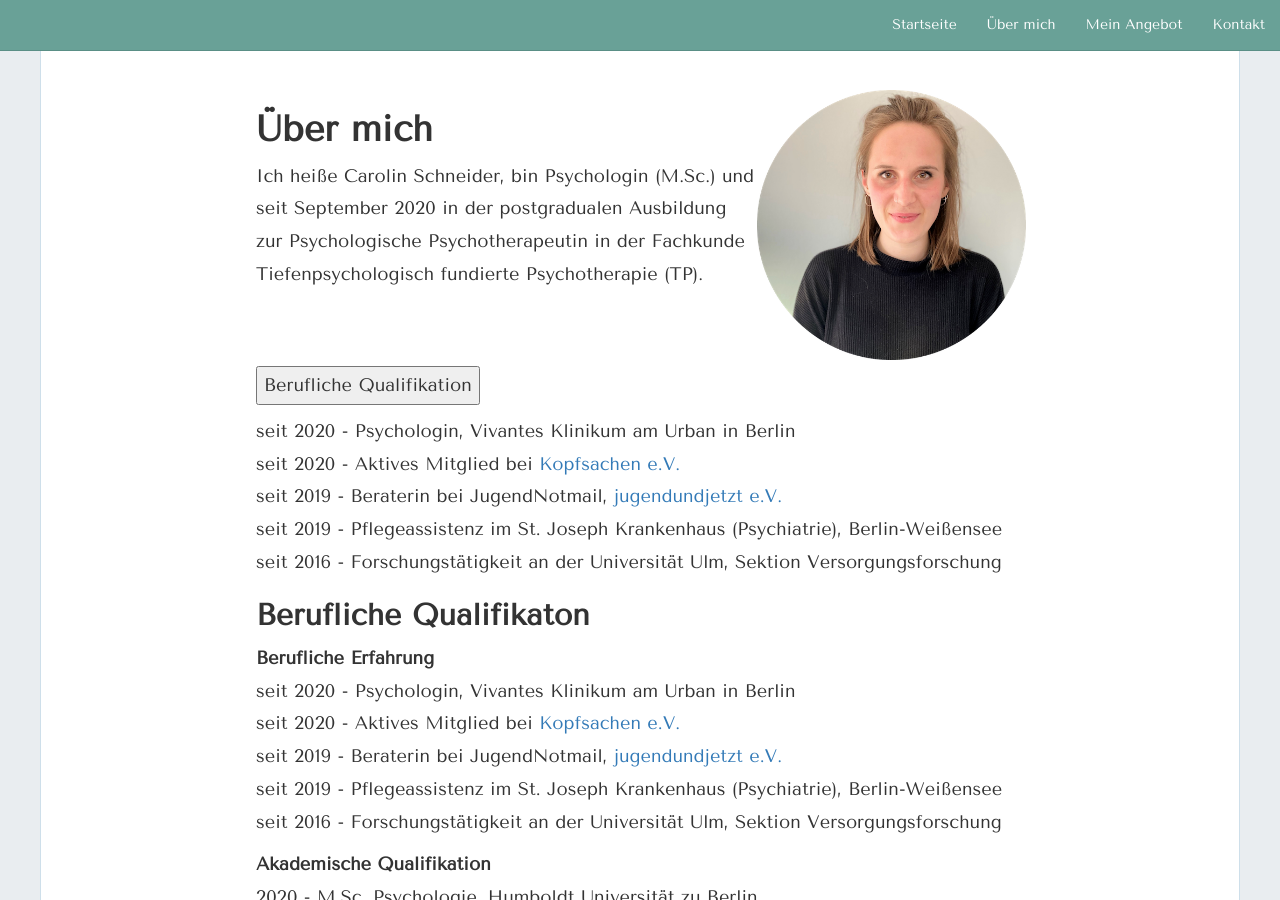
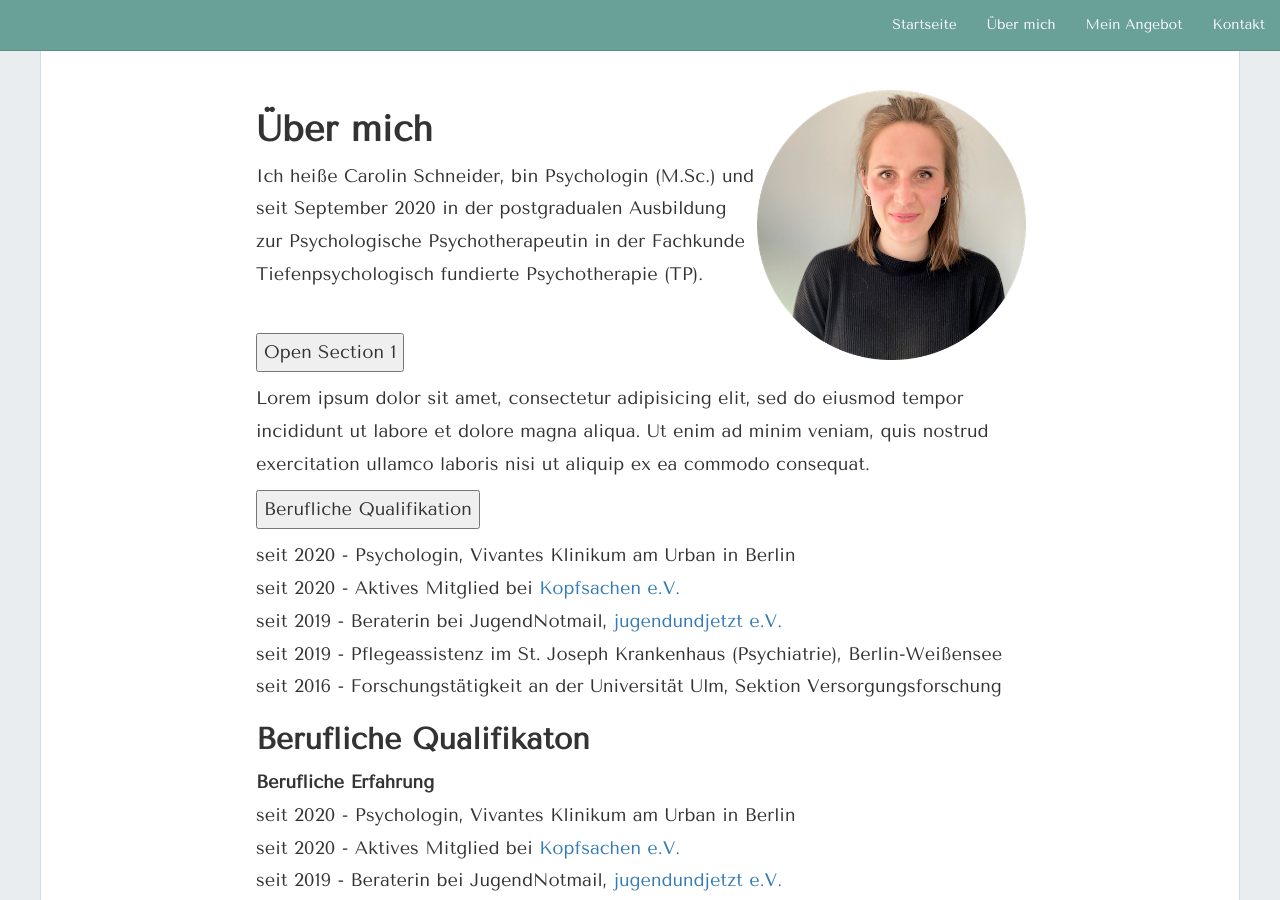
Before and after one commit to carolinschneider/carolinschneider.github.io, a Jekyll site: the page built from about.md, in a window 1280 px wide and 900 px high. Built offline with Jekyll 4.4.1, drawn with Linux system fonts in a browser that asks for light colours; nearby versions of some CDN libraries.

Commit message:
Update about.md

```diff
--- a/about.md
+++ b/about.md
@@ -10,14 +10,18 @@
 Ich heiße Carolin Schneider, bin Psychologin (M.Sc.) und seit September 2020 in der postgradualen Ausbildung zur Psychologische Psychotherapeutin in der Fachkunde Tiefenpsychologisch fundierte Psychotherapie (TP). <br> <br>
 
 
-<br>
+<button type="button" class="collapsible">Open Section 1</button>
+<div class="content">
+  <p>Lorem ipsum dolor sit amet, consectetur adipisicing elit, sed do eiusmod tempor incididunt ut labore et dolore magna aliqua. Ut enim ad minim veniam, quis nostrud exercitation ullamco laboris nisi ut aliquip ex ea commodo consequat.</p>
+</div>
+
  <button type="button" class="collapsible">Berufliche Qualifikation </button>
 <div class="content">
   <p>seit 2020 - Psychologin, Vivantes Klinikum am Urban in Berlin <br />
 seit 2020 - Aktives Mitglied bei <a href="https://www.kopfsachen.org/">Kopfsachen e.V. </a>  <br />
 seit 2019 - Beraterin bei JugendNotmail, <a href="https://www.jugendnotmail.de/"> jugendundjetzt e.V. </a> <br />
 seit 2019 - Pflegeassistenz im St. Joseph Krankenhaus (Psychiatrie), Berlin-Weißensee <br />
-seit 2016 - Forschungstätigkeit an der Universität Ulm, Sektion Versorgungsforschung <br /> </p>
+seit 2016 - Forschungstätigkeit an der Universität Ulm, Sektion Versorgungsforschung </p>
 </div>
 
 ## Berufliche Qualifikaton
```
